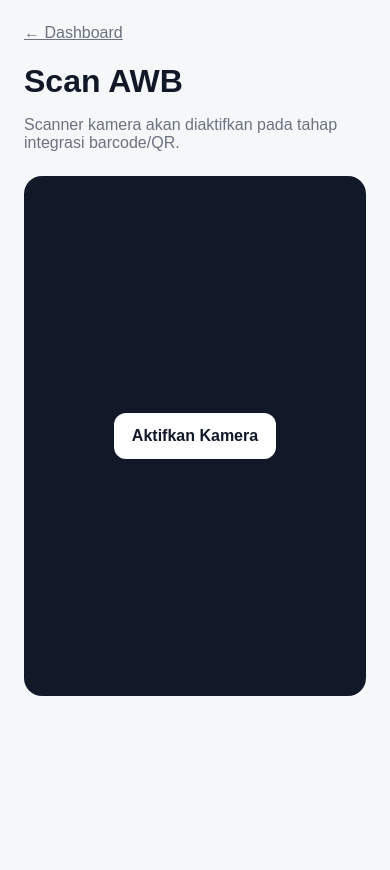
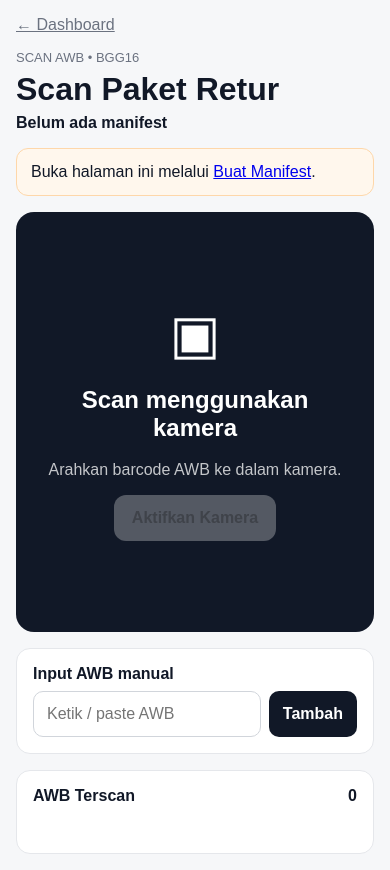
Before and after one commit to Assyauq26/Manifestbgg, a Next.js app: page /scan in a window 390 px wide. Before the commit the page ends 844 px from the top, so only its background shows below. Built offline with nearby package versions, Linux system fonts and the light colour scheme.

Commit message:
feat: add mobile AWB scanner and manual fallback

```diff
--- a/app/scan/page.tsx
+++ b/app/scan/page.tsx
@@ -1,28 +1,156 @@
 "use client";
 
-import { useState } from "react";
+import { useEffect, useRef, useState } from "react";
 import Link from "next/link";
+import { useSearchParams } from "next/navigation";
 
 export default function ScanPage() {
+  const params = useSearchParams();
+  const manifestId = params.get("manifestId") ?? "";
+  const manifestNumber = params.get("manifestNumber") ?? "";
+  const videoRef = useRef<HTMLVideoElement>(null);
+  const streamRef = useRef<MediaStream | null>(null);
+  const detectorRef = useRef<BarcodeDetector | null>(null);
+  const busyRef = useRef(false);
   const [cameraStarted, setCameraStarted] = useState(false);
+  const [awb, setAwb] = useState("");
+  const [items, setItems] = useState<string[]>([]);
+  const [message, setMessage] = useState("");
+  const [error, setError] = useState("");
+  const [loading, setLoading] = useState(false);
+  const [cameraError, setCameraError] = useState("");
+
+  useEffect(() => {
+    if (!manifestId) return;
+    fetch(`/api/manifests/${encodeURIComponent(manifestId)}`)
+      .then((res) => res.json())
+      .then((data) => setItems((data.items ?? []).map((item: { awb: string }) => item.awb)))
+      .catch(() => setError("Gagal memuat data manifest."));
+  }, [manifestId]);
+
+  useEffect(() => {
+    return () => streamRef.current?.getTracks().forEach((track) => track.stop());
+  }, []);
+
+  async function startCamera() {
+    setCameraError("");
+    if (!navigator.mediaDevices?.getUserMedia) {
+      setCameraError("Browser tidak mendukung akses kamera. Gunakan input AWB manual.");
+      return;
+    }
+    try {
+      const stream = await navigator.mediaDevices.getUserMedia({ video: { facingMode: { ideal: "environment" } }, audio: false });
+      streamRef.current = stream;
+      if (videoRef.current) {
+        videoRef.current.srcObject = stream;
+        await videoRef.current.play();
+      }
+      setCameraStarted(true);
+      if ("BarcodeDetector" in window) {
+        const Detector = window.BarcodeDetector;
+        detectorRef.current = new Detector({ formats: ["code_128", "code_39", "ean_13", "ean_8", "qr_code", "data_matrix"] });
+        requestAnimationFrame(scanFrame);
+      } else {
+        setCameraError("BarcodeDetector belum didukung browser ini. Kamera aktif, gunakan input AWB manual.");
+      }
+    } catch (err) {
+      setCameraError(err instanceof Error ? err.message : "Kamera tidak dapat diakses.");
+    }
+  }
+
+  async function scanFrame() {
+    const video = videoRef.current;
+    const detector = detectorRef.current;
+    if (!video || !detector || video.readyState < 2) {
+      if (cameraStarted) requestAnimationFrame(scanFrame);
+      return;
+    }
+    if (!busyRef.current) {
+      try {
+        const codes = await detector.detect(video);
+        const value = codes[0]?.rawValue?.trim();
+        if (value) {
+          busyRef.current = true;
+          await submitAwb(value);
+          window.setTimeout(() => { busyRef.current = false; }, 1000);
+        }
+      } catch {
+        // Continue scanning; camera frames can occasionally fail to decode.
+      }
+    }
+    if (cameraStarted) requestAnimationFrame(scanFrame);
+  }
+
+  async function submitAwb(value = awb) {
+    setError("");
+    setMessage("");
+    if (!manifestId) {
+      setError("Buat atau pilih manifest terlebih dahulu.");
+      return;
+    }
+    setLoading(true);
+    try {
+      const response = await fetch("/api/manifest/scan", {
+        method: "POST",
+        headers: { "Content-Type": "application/json" },
+        body: JSON.stringify({ manifestId, awb: value }),
+      });
+      const data = await response.json();
+      if (!response.ok || !data.success) throw new Error(data.message || "AWB gagal disimpan.");
+      setItems((current) => [...current, data.awb]);
+      setAwb("");
+      setMessage(`AWB ${data.awb} berhasil ditambahkan. Total ${data.totalAwb}.`);
+    } catch (err) {
+      setError(err instanceof Error ? err.message : "AWB gagal disimpan.");
+    } finally {
+      setLoading(false);
+    }
+  }
+
   return (
-    <main style={{ minHeight: "100vh", padding: 24 }}>
-      <div style={{ maxWidth: 700, margin: "0 auto" }}>
+    <main style={{ minHeight: "100vh", padding: 16 }}>
+      <div style={{ maxWidth: 760, margin: "0 auto" }}>
         <Link href="/" style={{ color: "#6b7280" }}>← Dashboard</Link>
-        <h1 style={{ marginBottom: 8 }}>Scan AWB</h1>
-        <p style={{ color: "#6b7280" }}>Scanner kamera akan diaktifkan pada tahap integrasi barcode/QR.</p>
-        <section style={{ marginTop: 24, background: "#111827", color: "white", borderRadius: 18, minHeight: 520, display: "grid", placeItems: "center", padding: 24 }}>
-          {!cameraStarted ? (
-            <button onClick={() => setCameraStarted(true)} style={{ padding: "14px 18px", border: 0, borderRadius: 12, background: "white", color: "#111827", fontWeight: 800 }}>Aktifkan Kamera</button>
-          ) : (
-            <div style={{ textAlign: "center" }}>
-              <div style={{ width: 280, height: 180, border: "2px solid white", borderRadius: 16, marginBottom: 20 }} />
-              <strong>Camera scanner foundation aktif</strong>
-              <div style={{ marginTop: 8, opacity: 0.75 }}>ZXing akan diintegrasikan setelah Google Sheets foundation siap.</div>
-            </div>
-          )}
+        <div style={{ margin: "16px 0" }}>
+          <p style={{ margin: 0, color: "#6b7280", fontSize: 13 }}>SCAN AWB • BGG16</p>
+          <h1 style={{ margin: "6px 0" }}>Scan Paket Retur</h1>
+          <strong>{manifestNumber || "Belum ada manifest"}</strong>
+        </div>
+
+        {!manifestId && <div style={{ padding: 14, background: "#fff7ed", border: "1px solid #fed7aa", borderRadius: 12, marginBottom: 16 }}>Buka halaman ini melalui <Link href="/manifests/new">Buat Manifest</Link>.</div>}
+
+        <section style={{ background: "#111827", borderRadius: 18, overflow: "hidden", position: "relative", minHeight: 420 }}>
+          <video ref={videoRef} muted playsInline style={{ width: "100%", height: 420, objectFit: "cover", display: cameraStarted ? "block" : "none" }} />
+          {!cameraStarted && <div style={{ minHeight: 420, display: "grid", placeItems: "center", padding: 24, color: "white", textAlign: "center" }}><div><div style={{ fontSize: 54 }}>▣</div><h2>Scan menggunakan kamera</h2><p style={{ opacity: 0.75 }}>Arahkan barcode AWB ke dalam kamera.</p><button onClick={startCamera} disabled={!manifestId} style={{ padding: "14px 18px", border: 0, borderRadius: 12, fontWeight: 800 }}>Aktifkan Kamera</button></div></div>}
+          {cameraStarted && <div style={{ position: "absolute", left: "10%", right: "10%", top: "35%", height: 100, border: "2px solid white", borderRadius: 14, pointerEvents: "none" }} />}
+        </section>
+
+        {cameraError && <div style={{ marginTop: 12, padding: 12, borderRadius: 10, background: "#fff7ed", color: "#9a3412" }}>{cameraError}</div>}
+        {message && <div style={{ marginTop: 12, padding: 12, borderRadius: 10, background: "#f0fdf4", color: "#166534" }}>{message}</div>}
+        {error && <div role="alert" style={{ marginTop: 12, padding: 12, borderRadius: 10, background: "#fef2f2", color: "#991b1b" }}>{error}</div>}
+
+        <section style={{ marginTop: 16, background: "white", border: "1px solid #e5e7eb", borderRadius: 14, padding: 16 }}>
+          <label style={{ fontWeight: 700 }}>Input AWB manual</label>
+          <div style={{ display: "flex", gap: 8, marginTop: 8 }}>
+            <input value={awb} onChange={(e) => setAwb(e.target.value)} onKeyDown={(e) => e.key === "Enter" && submitAwb()} placeholder="Ketik / paste AWB" style={{ flex: 1, minWidth: 0, padding: 13, border: "1px solid #d1d5db", borderRadius: 10 }} />
+            <button onClick={() => submitAwb()} disabled={loading || !awb} style={{ padding: "12px 14px", border: 0, borderRadius: 10, background: "#111827", color: "white", fontWeight: 700 }}>Tambah</button>
+          </div>
+        </section>
+
+        <section style={{ marginTop: 16, background: "white", border: "1px solid #e5e7eb", borderRadius: 14, padding: 16 }}>
+          <div style={{ display: "flex", justifyContent: "space-between", alignItems: "center" }}><strong>AWB Terscan</strong><strong>{items.length}</strong></div>
+          <ol style={{ paddingLeft: 24, maxHeight: 260, overflow: "auto" }}>{items.map((item, index) => <li key={`${item}-${index}`} style={{ padding: "5px 0" }}>{item}</li>)}</ol>
         </section>
       </div>
     </main>
   );
 }
+
+declare global {
+  interface Window {
+    BarcodeDetector: typeof BarcodeDetector;
+  }
+  var BarcodeDetector: {
+    new (options?: { formats?: string[] }): BarcodeDetector;
+  };
+}
```
